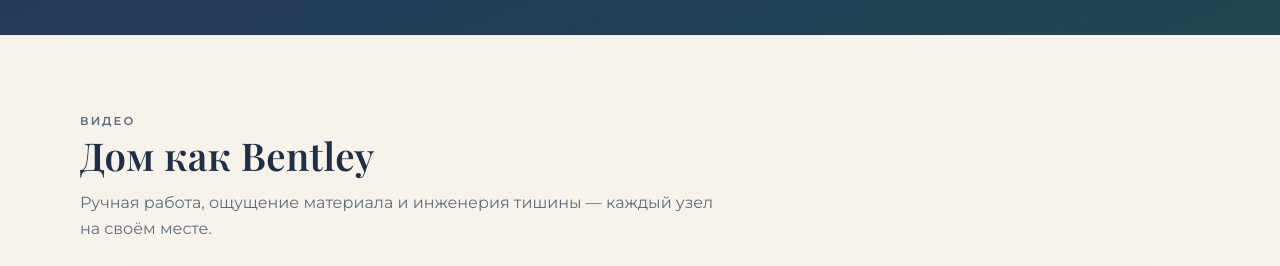
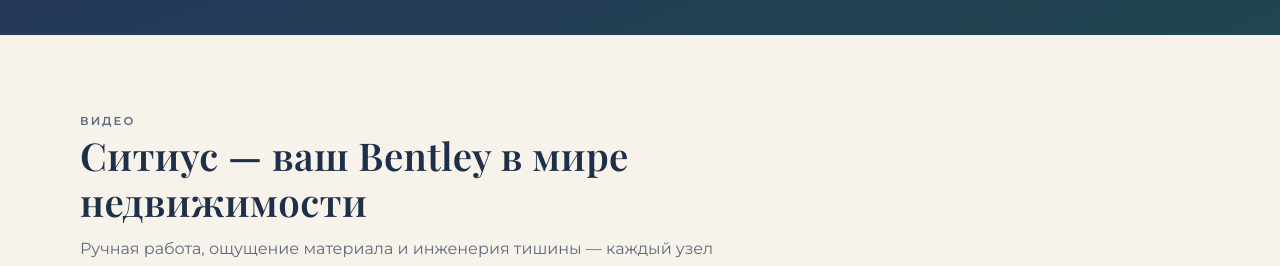
Before and after one commit to citius-solutions/citius-solutions.github.io, a plain HTML site: page index.html in a window 1280 px wide. Shown: the part 2820-3086 px from the top of the page. Drawn offline with Linux system fonts and the light colour scheme; a web font is replaced by a local one.

Commit message:
Название фильма: Ситиус — ваш Bentley в мире недвижимости

```diff
--- a/assets/css/styles.css
+++ b/assets/css/styles.css
@@ -980,7 +980,7 @@
   .header-phone { font-size: 1.05rem; }
 }
 
-/* Inline video section («Дом как Bentley») */
+/* Inline video section («Ситиус — ваш Bentley в мире недвижимости») */
 .video-card {
   position: relative;
   border-radius: var(--radius);
--- a/index.html
+++ b/index.html
@@ -230,15 +230,15 @@
       <div class="container">
         <div class="section__head">
           <p class="eyebrow">Видео</p>
-          <h2>Дом как Bentley</h2>
+          <h2>Ситиус — ваш Bentley в мире недвижимости</h2>
           <p>Ручная работа, ощущение материала и инженерия тишины — каждый узел на своём месте.</p>
         </div>
         <div class="video-card" data-video>
           <video class="video-card__video" controls playsinline preload="none"
                  poster="assets/img/bentley_poster.jpg?v=1"
                  src="assets/video/bentley_web.mp4?v=1"
-                 aria-label="Видео «Дом как Bentley»"></video>
-          <button class="video-card__play" type="button" aria-label="Смотреть видео «Дом как Bentley»">
+                 aria-label="Видео «Ситиус — ваш Bentley в мире недвижимости»"></video>
+          <button class="video-card__play" type="button" aria-label="Смотреть видео «Ситиус — ваш Bentley в мире недвижимости»">
             <svg viewBox="0 0 24 24" width="30" height="30" aria-hidden="true"><path d="M9 6.5v11l9-5.5z" fill="currentColor"/></svg>
           </button>
         </div>
```
